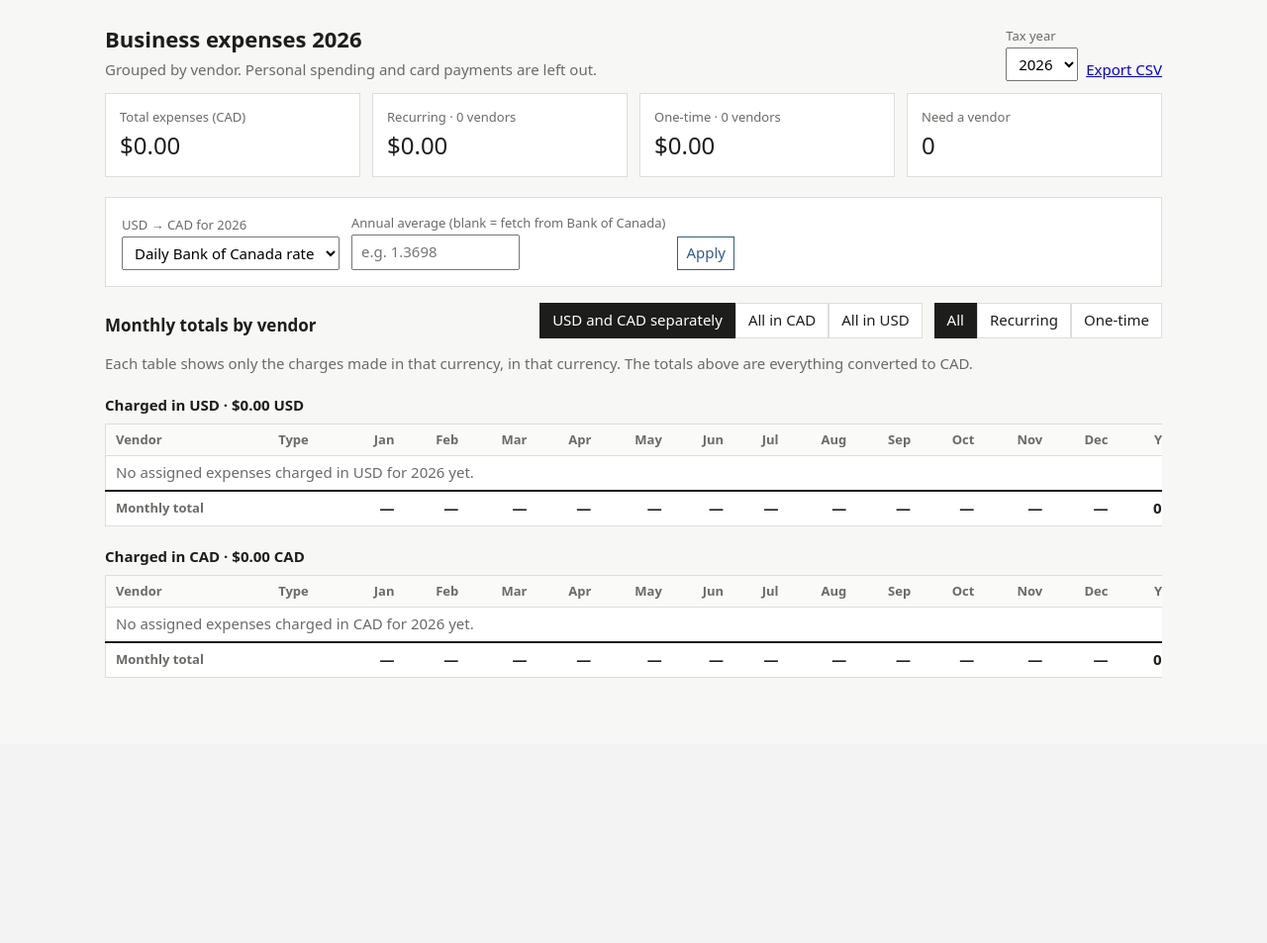
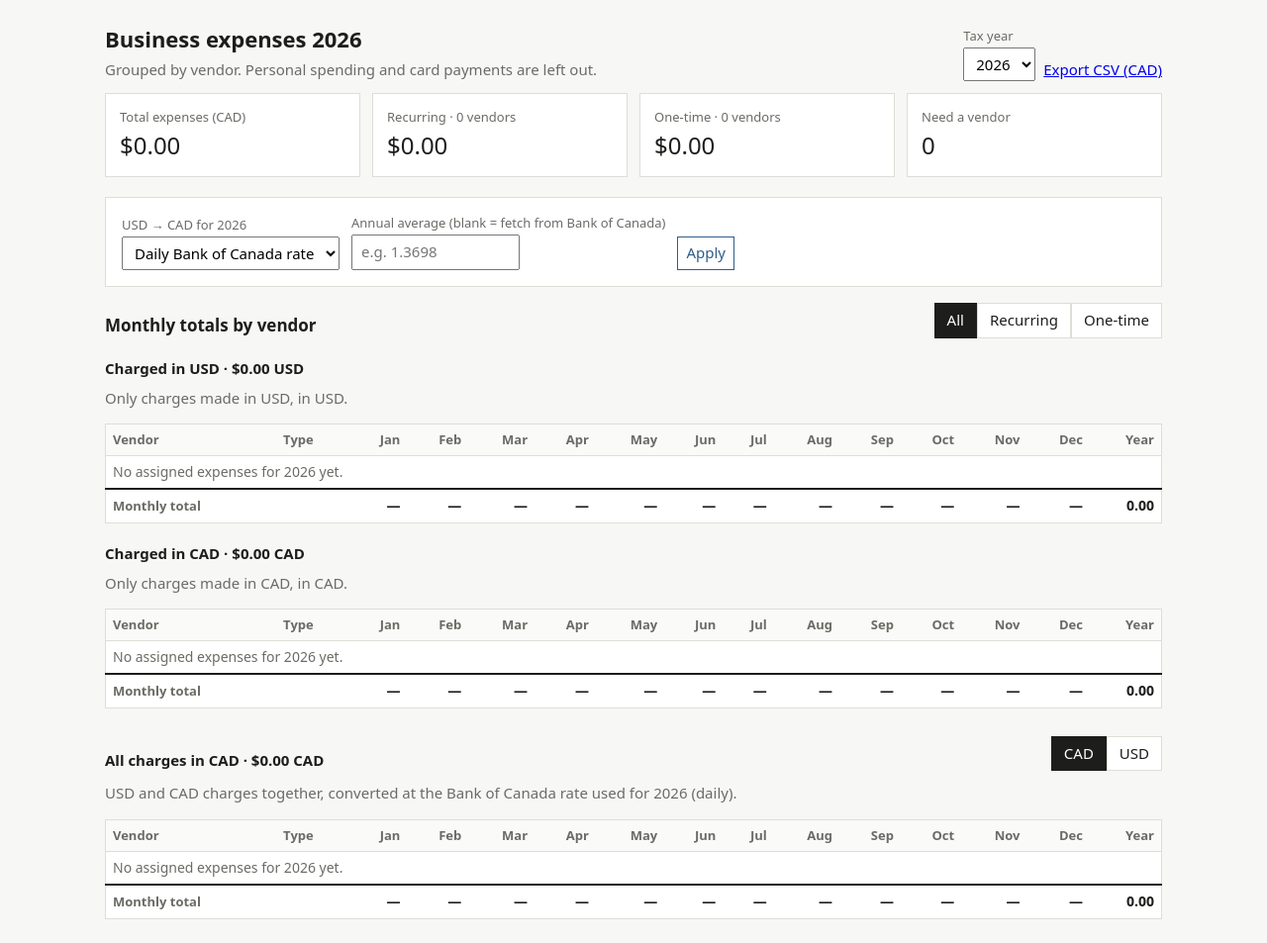
Before and after one commit to mcwnq/expense-tracking, a FastAPI app: page /summary in a window 1280 px wide. Shown: the part 48-1001 px from the top of the page at 99% size. Before the commit the page ends 733 px from the top, so only its background shows below. Run offline with FastAPI, Linux system fonts and the light colour scheme.

Commit message:
Summary: always show USD and CAD sections, then all charges in CAD or USD
Co-Authored-By: Claude Opus 5.5 (1M context) <noreply@anthropic.com>
Claude-Session: https://claude.ai/code/session_01MWjpfGWGN5uyBA1LvcexTr

```diff
--- a/app/main.py
+++ b/app/main.py
@@ -342,15 +342,10 @@ def create_app(
         year = pick_year(year)
         fx_method, annual_rate = fx.year_setting(conn, year)
         only = show if show in ("recurring", "one-time") else None
-        cur = cur if cur in ("USD", "CAD") else "split"
-        if cur == "split":
-            s = vendors.summary(conn, year, only)
-            tables = [
-                (f"Charged in {c}", vendors.summary(conn, year, only, charged_in=c)) for c in ("USD", "CAD")
-            ]
-        else:
-            s = summary_in(year, only, cur)
-            tables = [("", s)]
+        # Charges in each original currency, then everything in one currency (CAD unless toggled to USD)
+        cur = "USD" if cur == "USD" else "CAD"
+        s = summary_in(year, only, cur)
+        tables = [(c, vendors.summary(conn, year, only, charged_in=c)) for c in ("USD", "CAD")]
         return render(
             request,
             "summary.html",
--- a/app/static/style.css
+++ b/app/static/style.css
@@ -27,7 +27,9 @@ button.link { background:none; color:var(--bad); padding:0; }
 .kpi .value { font-size:24px; font-variant-numeric:tabular-nums; margin-top:2px; }
 .kpi.attention { background:#fff7ec; border-color:#e9c48f; color:#7a4206; }
 .scroll { overflow-x:auto; }
-.scroll table { min-width:1100px; }
+.scroll table { min-width:900px; }
+table.pivot { font-size:14px; }
+table.pivot td, table.pivot th { padding:6px 7px; }
 table.pivot td:first-child, table.pivot tfoot th { position:sticky; left:0; background:#fff; }
 table.pivot td, table.pivot th { white-space:nowrap; }
 tr.group th, tr.group td { background:#f0f3f6; font-weight:600; }
--- a/app/templates/summary.html
+++ b/app/templates/summary.html
@@ -4,12 +4,12 @@
 <div class="toolbar">
   <div>
     <h1 style="margin:0">Business expenses {{ s.year }}</h1>
-    <p class="muted" style="margin:4px 0 0">Grouped by vendor{% if cur != "split" %}, amounts in {{ cur }}{% endif %}. Personal spending and card payments are left out.</p>
+    <p class="muted" style="margin:4px 0 0">Grouped by vendor. Personal spending and card payments are left out.</p>
   </div>
   <form method="get" style="display:flex; gap:8px; align-items:flex-end">
     <div><label>Tax year</label><select name="year" onchange="this.form.requestSubmit()">{% for y in years %}<option {% if y == s.year %}selected{% endif %}>{{ y }}</option>{% endfor %}</select></div>
     <input type="hidden" name="cur" value="{{ cur }}"><input type="hidden" name="show" value="{{ show }}">
-    <a href="/summary.csv?year={{ s.year }}&cur={{ 'USD' if cur == 'USD' else 'CAD' }}">Export CSV</a>
+    <a href="/summary.csv?year={{ s.year }}&cur={{ cur }}">Export CSV ({{ cur }})</a>
   </form>
 </div>
 
@@ -55,7 +55,7 @@
     {% endfor %}
   </tbody>
   {% else %}
-  <tbody><tr><td colspan="15" class="muted">No assigned expenses{% if cur == "split" %} charged in {{ sm.currency }}{% endif %} for {{ sm.year }} yet.</td></tr></tbody>
+  <tbody><tr><td colspan="15" class="muted">No assigned expenses for {{ sm.year }} yet.</td></tr></tbody>
   {% endfor %}
   <tfoot><tr><th>Monthly total</th><td></td>{% for c in sm.month_totals %}<td class="num">{{ c|money if c else "—" }}</td>{% endfor %}<td class="num">{{ sm.month_totals|sum|money }}</td></tr></tfoot>
 </table>
@@ -63,21 +63,24 @@
 {% endmacro %}
 <div class="toolbar">
   <h2 style="margin:0">Monthly totals by vendor</h2>
-  <div style="display:flex; flex-wrap:wrap; gap:12px">
-    <div class="segmented" role="group" aria-label="Currency">
-      <a href="?year={{ s.year }}&show={{ show }}&cur=split" class="{% if cur == 'split' %}on{% endif %}">USD and CAD separately</a><a href="?year={{ s.year }}&show={{ show }}&cur=CAD" class="{% if cur == 'CAD' %}on{% endif %}">All in CAD</a><a href="?year={{ s.year }}&show={{ show }}&cur=USD" class="{% if cur == 'USD' %}on{% endif %}">All in USD</a>
-    </div>
-    <div class="segmented" role="group" aria-label="Type">
-      <a href="?year={{ s.year }}&cur={{ cur }}" class="{% if not show %}on{% endif %}">All</a><a href="?year={{ s.year }}&show=recurring&cur={{ cur }}" class="{% if show == 'recurring' %}on{% endif %}">Recurring</a><a href="?year={{ s.year }}&show=one-time&cur={{ cur }}" class="{% if show == 'one-time' %}on{% endif %}">One-time</a>
-    </div>
+  <div class="segmented" role="group" aria-label="Type">
+    <a href="?year={{ s.year }}&cur={{ cur }}" class="{% if not show %}on{% endif %}">All</a><a href="?year={{ s.year }}&show=recurring&cur={{ cur }}" class="{% if show == 'recurring' %}on{% endif %}">Recurring</a><a href="?year={{ s.year }}&show=one-time&cur={{ cur }}" class="{% if show == 'one-time' %}on{% endif %}">One-time</a>
   </div>
 </div>
-{% if cur == "split" %}<p class="muted">Each table shows only the charges made in that currency, in that currency. The totals above are everything converted to CAD.</p>{% endif %}
-{% if cur == "USD" %}<p class="muted">CAD charges are converted to USD at the same Bank of Canada rate used for {{ s.year }} ({{ "annual average" if fx_method == "annual" else "daily" }}).{% if s.unconverted %} <span class="warn">{{ s.unconverted }} line(s) have no rate yet and aren't counted.</span>{% endif %}</p>{% endif %}
-{% for title, sm in tables %}
-{% if title %}<h3>{{ title }} · ${{ sm.total|money }} {{ sm.currency }}</h3>{% endif %}
+{% for c, sm in tables %}
+<h3>Charged in {{ c }} · ${{ sm.total|money }} {{ c }}</h3>
+<p class="muted" style="margin-top:0">Only charges made in {{ c }}, in {{ c }}.</p>
 {{ pivot(sm) }}
 {% endfor %}
+
+<div class="toolbar" style="margin-top:28px">
+  <h3 style="margin:0">All charges in {{ cur }} · ${{ s.total|money }} {{ cur }}</h3>
+  <div class="segmented" role="group" aria-label="Total currency">
+    <a href="?year={{ s.year }}&show={{ show }}&cur=CAD" class="{% if cur == 'CAD' %}on{% endif %}">CAD</a><a href="?year={{ s.year }}&show={{ show }}&cur=USD#all-charges" class="{% if cur == 'USD' %}on{% endif %}">USD</a>
+  </div>
+</div>
+<p class="muted" id="all-charges" style="margin-top:0">USD and CAD charges together, converted at the Bank of Canada rate used for {{ s.year }} ({{ "annual average" if fx_method == "annual" else "daily" }}).{% if s.unconverted %} <span class="warn">{{ s.unconverted }} line(s) have no rate yet and aren't counted.</span>{% endif %}</p>
+{{ pivot(s) }}
 
 {% if year_end %}
 <h2 id="year-end">Year-end check</h2>
```
Also changed, not shown: tests/test_app.py (+5 -4 lines), README.md.
